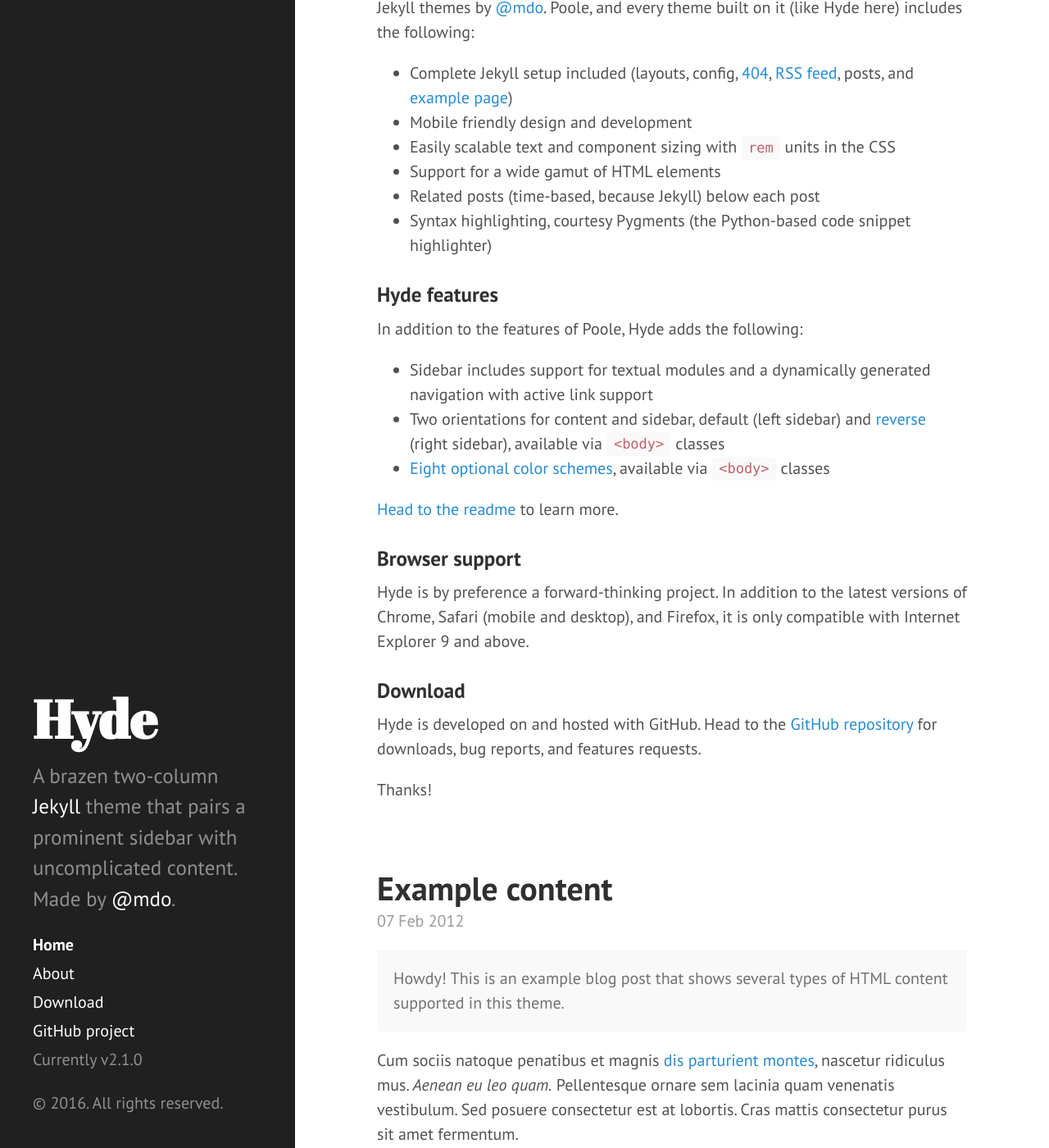
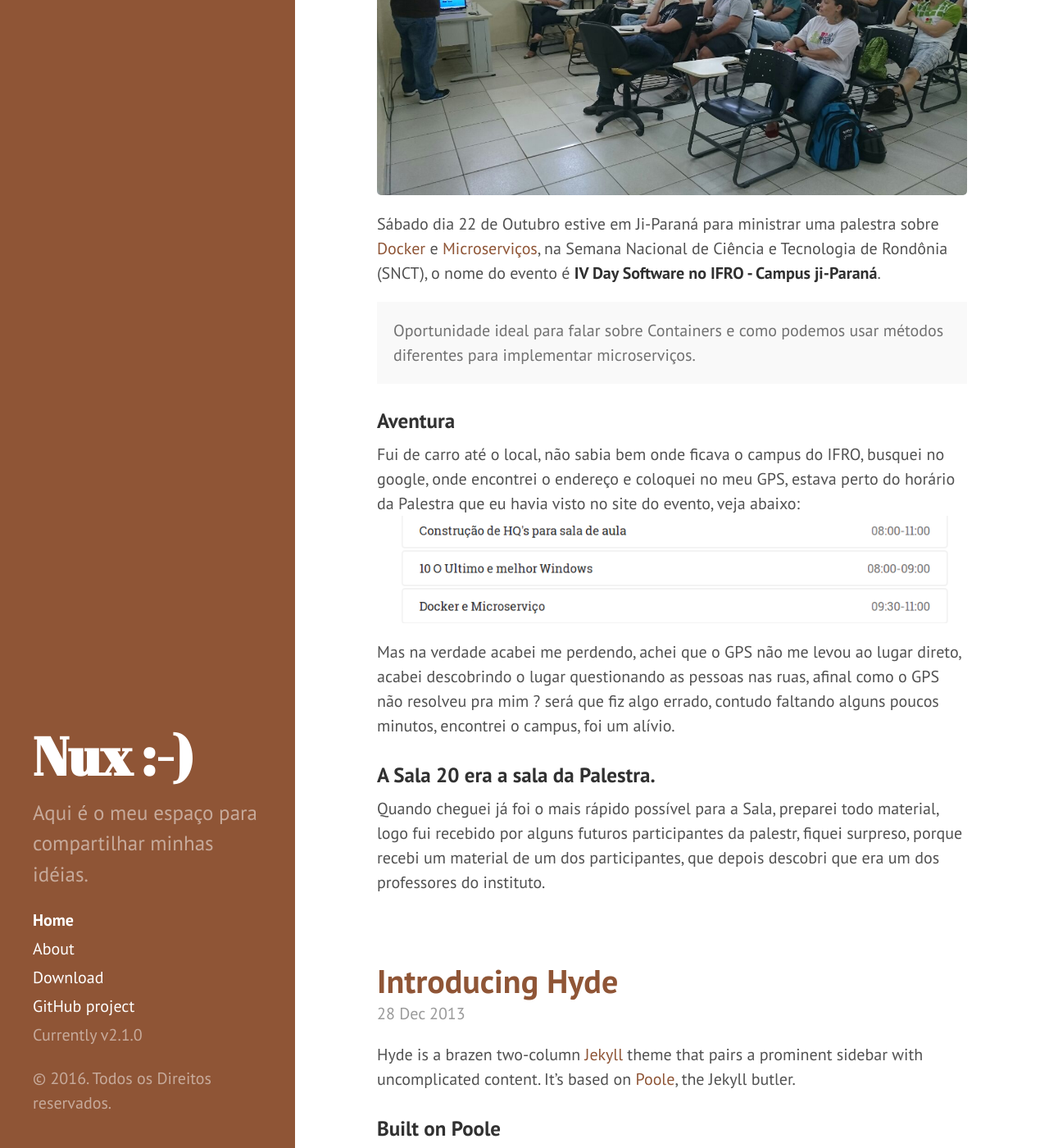
Before and after one commit to nuxman/nuxman.com.br, a Jekyll site: the page built from index.html, in a window 1280 px wide and 1400 px high, scrolled down 347 px. Shown: the whole window at 82% size. Built offline with Jekyll 4.4.1, drawn with Linux system fonts in a browser that asks for light colours; Markdown is read by kramdown in place of the engine named in the settings; the list of posts is cut into pages by our own code; some of the changed text lies outside the part shown.

Commit message:
Iniciei o desenvolvimento da minha pagina com jekyll

```diff
--- a/_config.yml
+++ b/_config.yml
@@ -7,10 +7,10 @@
 relative_permalinks: true
 
 # Setup
-title:            Hyde
+title:            Nux :-)
 tagline:          'A Jekyll theme'
-description:      'A brazen two-column <a href="http://jekyllrb.com" target="_blank">Jekyll</a> theme that pairs a prominent sidebar with uncomplicated content. Made by <a href="https://twitter.com/mdo" target="_blank">@mdo</a>.'
-url:              http://hyde.getpoole.com
+description:      'Aqui é o meu espaço para compartilhar minhas idéias.'
+url:              http://www.nuxman.com.br
 baseurl:          /
 
 author:
--- a/_includes/sidebar.html
+++ b/_includes/sidebar.html
@@ -31,6 +31,6 @@
       <span class="sidebar-nav-item">Currently v{{ site.version }}</span>
     </nav>
 
-    <p>&copy; {{ site.time | date: '%Y' }}. All rights reserved.</p>
+    <p>&copy; {{ site.time | date: '%Y' }}. Todos os Direitos reservados.</p>
   </div>
 </div>
--- a/_layouts/default.html
+++ b/_layouts/default.html
@@ -3,7 +3,7 @@
 
   {% include head.html %}
 
-  <body>
+  <body class="theme-base-0f">
 
     {% include sidebar.html %}
 
--- /dev/null
+++ b/_posts/2016-10-25-Palestras-IFRO-Ji-Parana.md
@@ -0,0 +1,17 @@
+---
+layout: post
+title: Palestra sobre Docker e Microserviços.
+---
+
+![palestra1](/assets/palestra1.jpeg)
+Sábado dia 22 de Outubro estive em Ji-Paraná para ministrar uma palestra sobre [Docker](http://www.docker.com) e [Microserviços](http://martinfowler.com/articles/microservices.html), na Semana Nacional de Ciência e Tecnologia de Rondônia (SNCT), o nome do evento é  **IV Day Software no IFRO - Campus ji-Paraná**.
+<div class="message">
+  Oportunidade ideal para falar sobre Containers e como podemos usar métodos diferentes para implementar microserviços.
+</div>
+### Aventura
+Fui de carro até o local, não sabia bem onde ficava o campus do IFRO, busquei no google, onde encontrei o endereço e coloquei no meu GPS, estava perto do horário da Palestra que eu havia visto no site do evento, veja abaixo:
+![Agenda](/assets/agenda.png)
+Mas na verdade acabei me perdendo, achei que o GPS não me levou ao lugar direto, acabei descobrindo o lugar questionando as pessoas nas ruas, afinal como o GPS não resolveu pra mim ? será que fiz algo errado, contudo faltando alguns poucos minutos, encontrei o campus, foi um alívio.
+
+### A Sala 20 era a sala da Palestra.
+Quando cheguei já foi o mais rápido possível para a Sala, preparei todo material, logo fui recebido por alguns futuros participantes da palestr, fiquei surpreso, porque recebi um material de um dos participantes, que depois descobri que era um dos professores do instituto.
```
Also changed, not shown: assets/agenda.png (added), assets/palestra1.jpeg (added).
